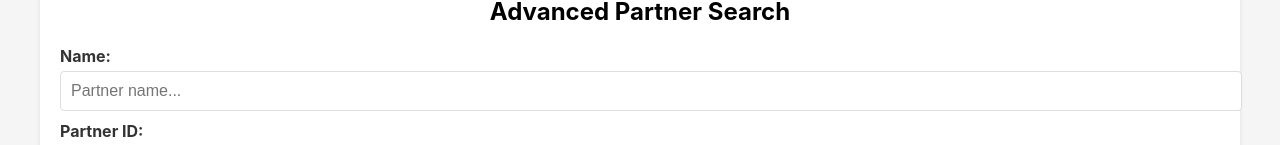
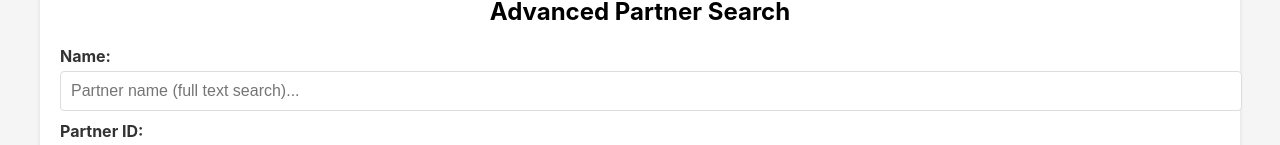
Before and after one commit to dnlwrthstr/graphql-opensearch, a React (Create React App) app in the folder frontend/: page /advanced-search in a window 1280 px wide. Shown: the part 405-550 px from the top of the page. Built offline with nearby package versions, Linux system fonts and the light colour scheme.

Commit message:
Fix build error by removing reference to undefined setLastSearched

```diff
--- a/frontend/src/components/AdvancedPartnerSearch.js
+++ b/frontend/src/components/AdvancedPartnerSearch.js
@@ -1,5 +1,5 @@
-import React, { useState, useEffect } from 'react';
-import { gql, useQuery, useLazyQuery } from '@apollo/client';
+import React, { useState } from 'react';
+import { gql, useQuery } from '@apollo/client';
 
 // GraphQL query for searching partners
 const SEARCH_PARTNERS = gql`
@@ -24,18 +24,6 @@ const SEARCH_PARTNERS = gql`
   }
 `;
 
-// GraphQL query for autocomplete
-const AUTOCOMPLETE_PARTNER_NAME = gql`
-  query AutocompletePartnerName($query: String!) {
-    autocompletePartnerName(query: $query) {
-      id
-      name
-      residency_country
-      nationality
-    }
-  }
-`;
-
 function AdvancedPartnerSearch() {
   const [searchParams, setSearchParams] = useState({
     name: '',
@@ -54,43 +42,11 @@ function AdvancedPartnerSearch() {
   const [executeQuery, setExecuteQuery] = useState(false);
   const [searchQuery, setSearchQuery] = useState('');
   const [searchId, setSearchId] = useState(null);
-  const [suggestions, setSuggestions] = useState([]);
-  const [showSuggestions, setShowSuggestions] = useState(false);
-  const [lastSearched, setLastSearched] = useState('');
 
   const { loading, error, data } = useQuery(SEARCH_PARTNERS, {
     variables: { query: searchQuery, id: searchId },
     skip: !executeQuery
   });
-
-  // Lazy query for autocomplete
-  const [getAutocompleteSuggestions, { loading: autocompleteLoading, data: autocompleteData }] = useLazyQuery(
-    AUTOCOMPLETE_PARTNER_NAME,
-    {
-      fetchPolicy: 'network-only', // Don't cache results
-      onCompleted: (data) => {
-        if (data && data.autocompletePartnerName) {
-          setSuggestions(data.autocompletePartnerName);
-          setShowSuggestions(true);
-        }
-      }
-    }
-  );
-
-  // Debounce function for autocomplete
-  useEffect(() => {
-    const timer = setTimeout(() => {
-      if (searchParams.name && searchParams.name.length >= 2 && searchParams.name !== lastSearched) {
-        getAutocompleteSuggestions({ variables: { query: searchParams.name } });
-        setLastSearched(searchParams.name);
-      } else if (!searchParams.name || searchParams.name.length < 2) {
-        setSuggestions([]);
-        setShowSuggestions(false);
-      }
-    }, 300); // 300ms debounce
-
-    return () => clearTimeout(timer);
-  }, [searchParams.name, getAutocompleteSuggestions, lastSearched]);
 
   const handleInputChange = (e) => {
     const { name, value } = e.target;
@@ -98,24 +54,6 @@ function AdvancedPartnerSearch() {
       ...searchParams,
       [name]: value
     });
-  };
-
-  const handleSuggestionClick = (suggestion) => {
-    // Only update name and partner_id from the suggestion
-    const updatedParams = {
-      ...searchParams,
-      name: suggestion.name,
-      partner_id: suggestion.id
-    };
-
-    setSearchParams(updatedParams);
-    setShowSuggestions(false);
-    setLastSearched(suggestion.name); // Update lastSearched to prevent dropdown from reopening
-
-    // Immediately execute search by ID only
-    setSearchQuery('');
-    setSearchId(suggestion.id);
-    setExecuteQuery(true);
   };
 
   const handleCheckboxChange = (e) => {
@@ -168,7 +106,6 @@ function AdvancedPartnerSearch() {
     setSearchQuery('');
     setSearchId(null);
     setExecuteQuery(false);
-    setLastSearched(''); // Reset lastSearched to ensure dropdown behavior is consistent
   };
 
   return (
@@ -178,36 +115,13 @@ function AdvancedPartnerSearch() {
         <div className="search-inputs">
           <div className="input-group">
             <label>Name:</label>
-            <div className="autocomplete-container">
             <input
               type="text"
               name="name"
               value={searchParams.name}
               onChange={handleInputChange}
-                placeholder="Partner name..."
-                onFocus={() => searchParams.name.length >= 2 && searchParams.name !== lastSearched && setShowSuggestions(true)}
-                onBlur={() => setTimeout(() => setShowSuggestions(false), 200)}
+              placeholder="Partner name (full text search)..."
             />
-              {showSuggestions && suggestions.length > 0 && (
-                <div className="suggestions-dropdown">
-                  {suggestions.map((suggestion, index) => (
-                    <div
-                      key={index}
-                      className="suggestion-item"
-                      onClick={() => handleSuggestionClick(suggestion)}
-                    >
-                      <div className="suggestion-name">{suggestion.name}</div>
-                      <div className="suggestion-details">
-                        <span>ID: {suggestion.id}</span>
-                        {suggestion.residency_country && <span>Residence: {suggestion.residency_country}</span>}
-                        {suggestion.nationality && <span>Nationality: {suggestion.nationality}</span>}
-                      </div>
-                    </div>
-                  ))}
-                </div>
-              )}
-              {autocompleteLoading && <div className="loading-indicator">Loading suggestions...</div>}
-            </div>
           </div>
 
           <div className="input-group">
```
Lines whose indentation alone changed are shown as unchanged.
